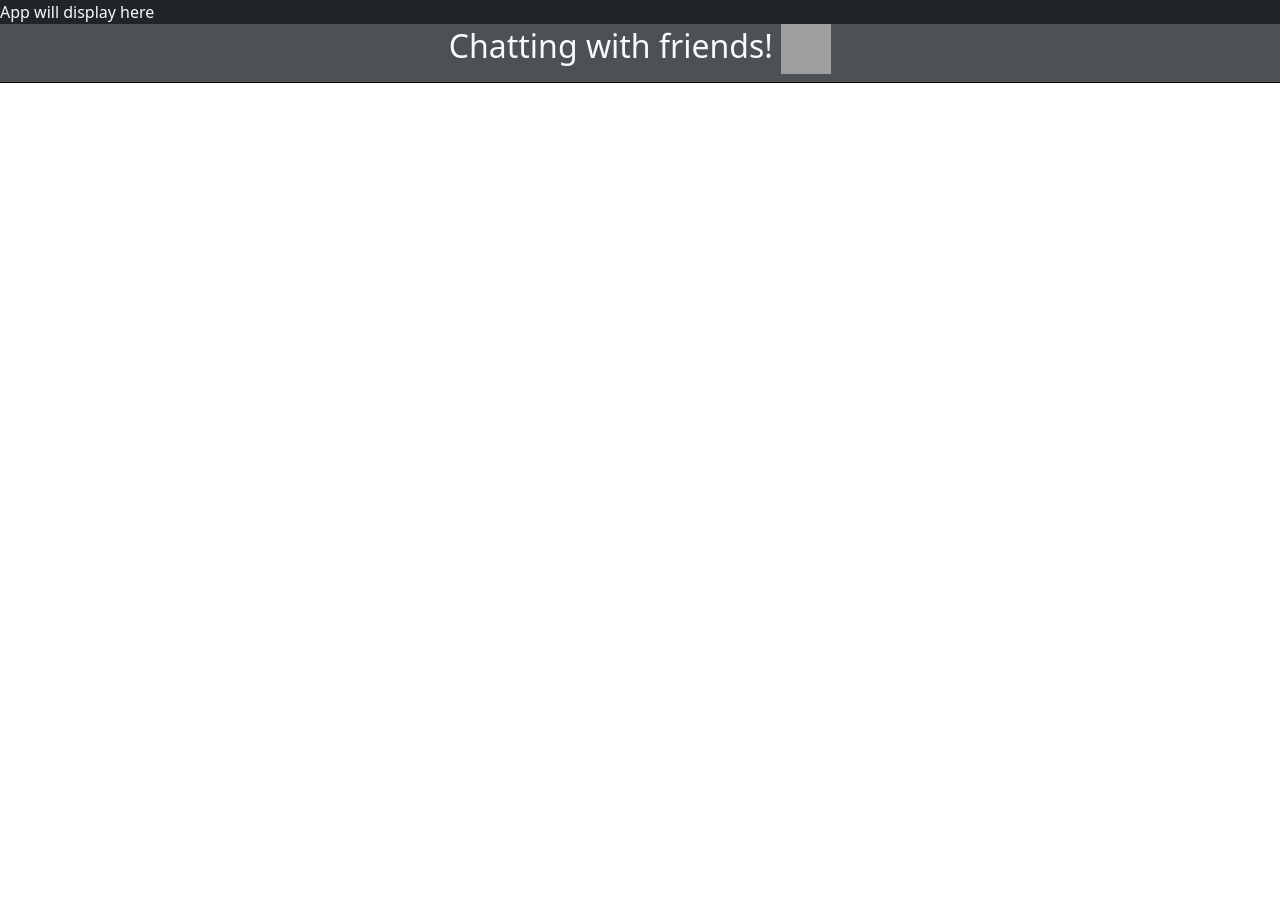
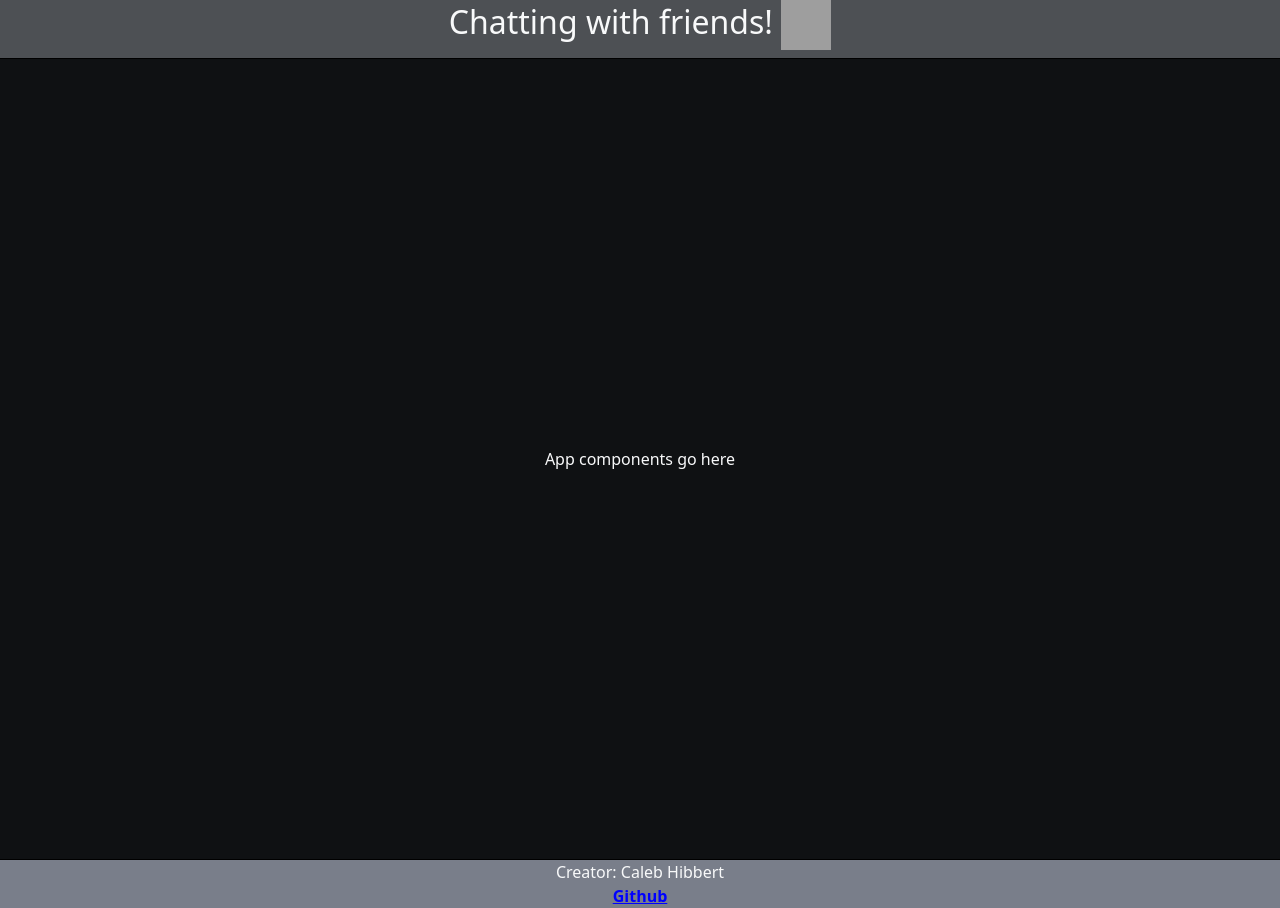
Before and after one commit to caleb-hibbert/Startup, a React (Vite) app: page / in a window 1280 px wide. Before the commit the page ends 800 px from the top, so only its background shows below. Built offline with nearby package versions, Linux system fonts and the light colour scheme; grey boxes are pictures that could not be loaded.

Commit message:
footer's working too

```diff
--- a/src/app.jsx
+++ b/src/app.jsx
@@ -4,7 +4,7 @@ import './app.css';
 
 export default function App() {
   return (
-  <div className="body bg-dark text-light">App will display here
+  <div className="body bg-dark text-light">
 
 
   <header>
@@ -19,14 +19,21 @@ export default function App() {
         <meta name="viewport" content="width=device-width,initial-scale=1" />
         <link href="https://cdn.jsdelivr.net/npm/bootstrap@5.2.3/dist/css/bootstrap.min.css" rel="stylesheet" integrity="sha384-rbsA2VBKQhggwzxH7pPCaAqO46MgnOM80zW1RWuH61DGLwZJEdK2Kadq2F9CUG65" crossorigin="anonymous"> */}
 
+    </header>
 
-    </header>
+
+    <main>App components go here</main>
 
 
 
 
 
-
+    <footer>
+            <span>Creator: Caleb Hibbert</span> <br/>
+            <nav>
+                <a class="link" href="https://github.com/caleb-hibbert/Startup">Github</a>
+            </nav>
+        </footer>
 
 
 
```
